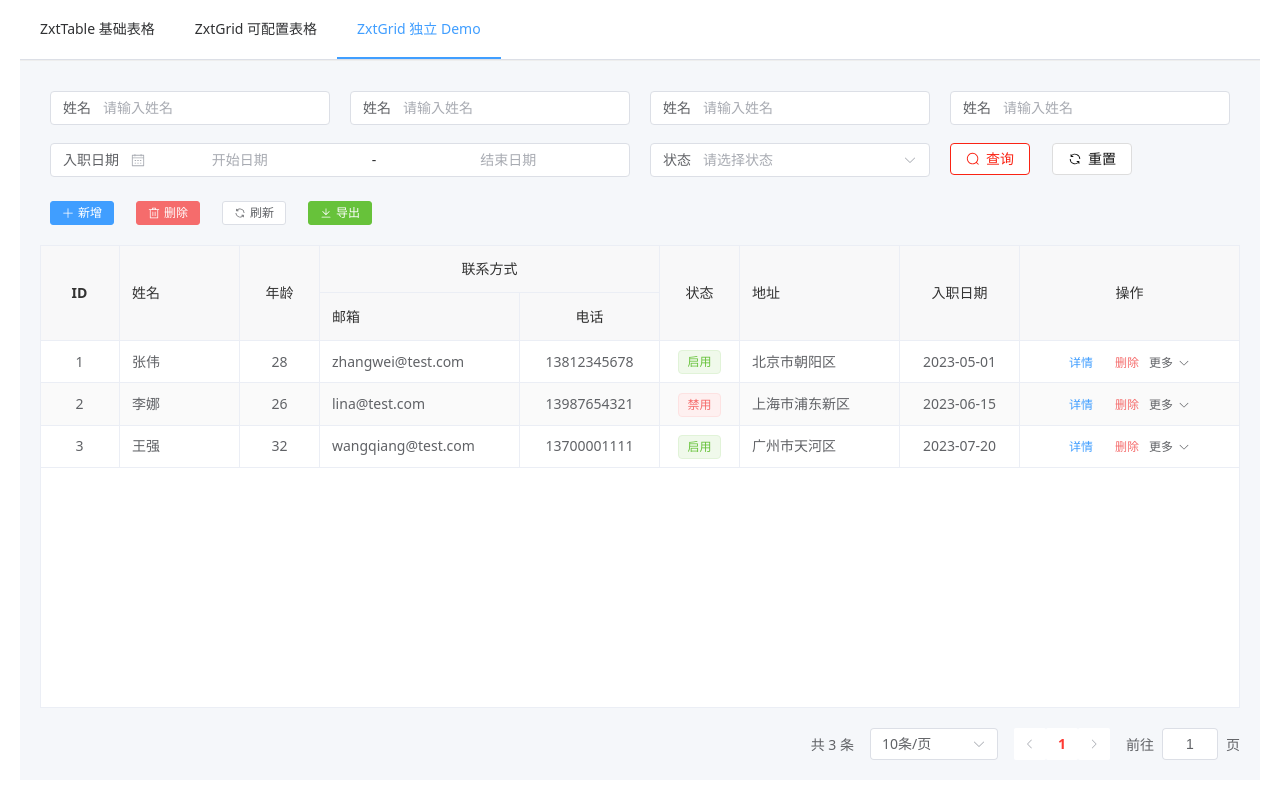
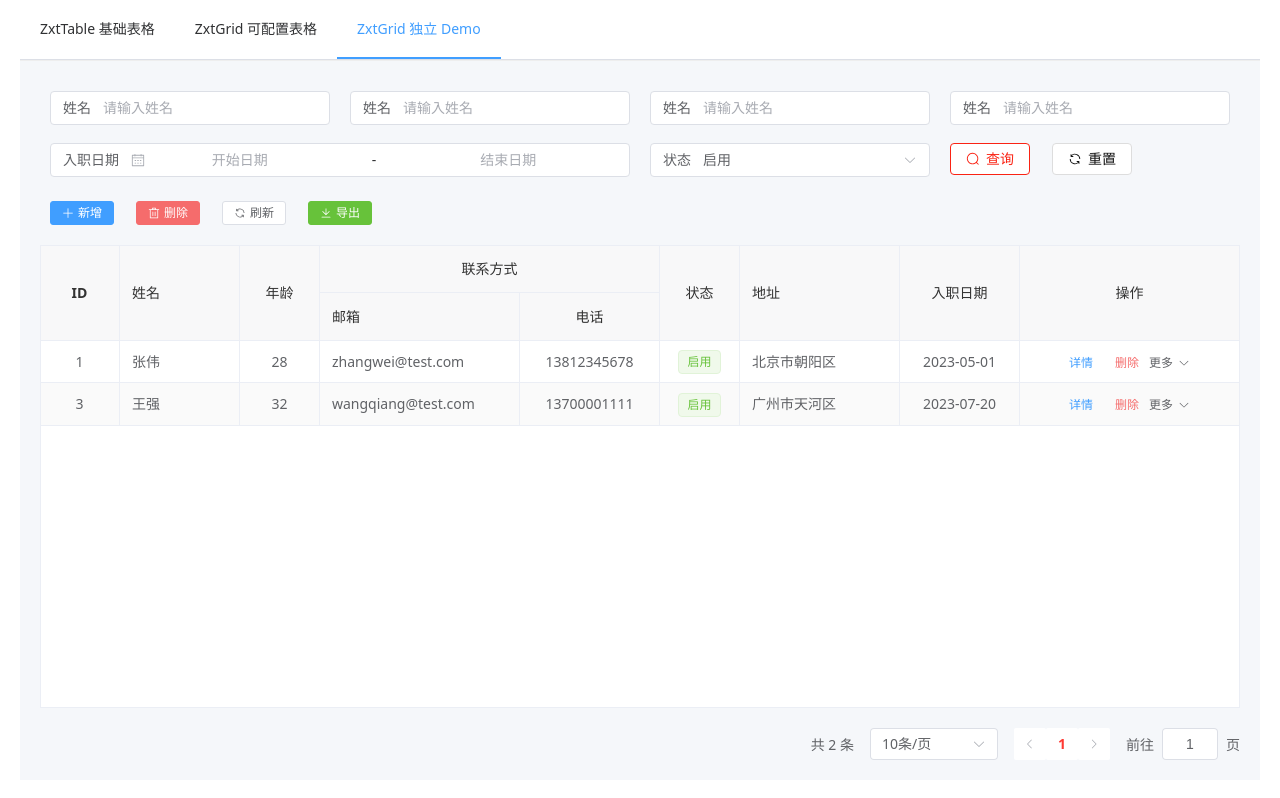
Before and after one commit to run-away-code/zxt-table, a Vue app: page /zxt-grid-demo in a window 1280 px wide. Built offline with nearby package versions, Linux system fonts and the light colour scheme.

Commit message:
feat: version0.5.3

```diff
--- a/package.json
+++ b/package.json
@@ -1,7 +1,7 @@
 {
   "name": "zxt-table",
   "private": false,
-  "version": "0.5.2",
+  "version": "0.5.3",
   "type": "module",
   "description": "一个基于 Vue 3 和 Element Plus 的高级表格、表单组件库",
   "keywords": [
--- a/src/components/ZxtGrid/ZxtGrid.vue
+++ b/src/components/ZxtGrid/ZxtGrid.vue
@@ -86,6 +86,7 @@
         :columns="mergedColumns"
         :data="tableData"
         :height="gridOptions.height"
+        :auto-load="false"
         :pageable="gridOptions.pageable !== false"
         :current-page="currentPage"
         :page-size="pageSize"
@@ -125,7 +126,7 @@
 </template>
 
 <script>
-import { defineComponent, ref, computed, watch, useAttrs, useSlots } from "vue";
+import { defineComponent, ref, computed, watch, onMounted, useAttrs, useSlots } from "vue";
 import {
   Plus,
   Delete,
@@ -192,7 +193,9 @@ export default defineComponent({
     const pageSize = ref(10);
     const internalData = ref(null);
     const isFormVisible = ref(props.gridOptions.formMode !== false);
-    const proxyFormData = ref({});
+    const proxyFormData = ref({
+      ...(props.gridOptions.formConfig?.data || {}),
+    });
 
     // 图标组件映射
     const iconMap = {
@@ -406,6 +409,19 @@ export default defineComponent({
       isFormVisible.value = visible;
     };
 
+    // 外部赋值表单数据并触发查询（适用于 URL 参数回填等场景）
+    const setFormData = (data, autoQuery = true) => {
+      const formConfig = props.gridOptions.formConfig;
+      if (formConfig?.data) {
+        Object.assign(formConfig.data, data);
+      }
+      proxyFormData.value = { ...(formConfig?.data || {}), ...data };
+      if (autoQuery && props.gridOptions.proxyConfig) {
+        currentPage.value = 1;
+        gridRef.value?.reload?.({ formData: proxyFormData.value, page: 1 });
+      }
+    };
+
     // commitProxy 方法，模拟 vxe-grid 的 API
     const commitProxy = (type, ...args) => {
       const formData = proxyFormData.value;
@@ -432,6 +448,15 @@ export default defineComponent({
       }
     );
 
+    // 首次加载完全由 ZxtGrid 控制（ZxtTable auto-load 始终为 false）
+    // autoLoad 未配置或为 true：挂载后自动请求，带上 formConfig.data 默认值
+    // autoLoad 为 false：不自动请求，由外部通过 setFormData / commitProxy 触发
+    onMounted(() => {
+      if (props.gridOptions.proxyConfig && props.gridOptions.autoLoad !== false) {
+        gridRef.value?.reload?.({ formData: proxyFormData.value, page: 1 });
+      }
+    });
+
     const getElTableRef = () => gridRef.value?.getTableRef?.();
 
     expose({
@@ -441,6 +466,7 @@ export default defineComponent({
       getSelectedRows,
       reloadData,
       setFormVisible,
+      setFormData,
       commitProxy,
       clearSelection: () => getElTableRef()?.clearSelection(),
       toggleRowSelection: (...args) => getElTableRef()?.toggleRowSelection(...args),
--- a/src/components/ZxtTable/ZxtTable.vue
+++ b/src/components/ZxtTable/ZxtTable.vue
@@ -91,6 +91,11 @@ export default defineComponent({
     proxyConfig: {
       type: Object,
       default: null,
+    },
+    // 是否在挂载时自动加载数据（proxy 模式下）
+    autoLoad: {
+      type: Boolean,
+      default: true,
     },
   },
   emits: [
@@ -271,7 +276,7 @@ export default defineComponent({
 
     // 初始化加载数据
     onMounted(() => {
-      if (usingProxy.value) {
+      if (usingProxy.value && props.autoLoad) {
         loadData();
       }
     });
--- a/src/examples/ZxtGridDemo.vue
+++ b/src/examples/ZxtGridDemo.vue
@@ -22,11 +22,18 @@
 </template>
 
 <script setup>
-import { ref, reactive } from "vue";
+import { ref, reactive, onMounted } from "vue";
 import { ElMessage } from "element-plus";
 import ZxtGrid from "../components/ZxtGrid/ZxtGrid.vue";
 
 const gridRef = ref(null);
+
+onMounted(() => {
+  // 模拟从 URL 获取参数后赋值到表单，并自动触发查询
+  // 例如访问 ?status=1 时，表单会自动选中"启用"并按此条件请求接口
+
+    gridRef.value?.setFormData({ status: 1 });
+})
 
 // 简单静态数据（供模拟接口返回）
 const gridData = [
@@ -101,9 +108,9 @@ const gridOptions = reactive({
   id: "standalone-grid",
   border: true,
   stripe: true,
-
   // 表格高度：full，配合外层 flex，让内容自动撑满
   height: "full",
+  autoLoad: false,
 
   // 工具栏
   toolbar: {
```
